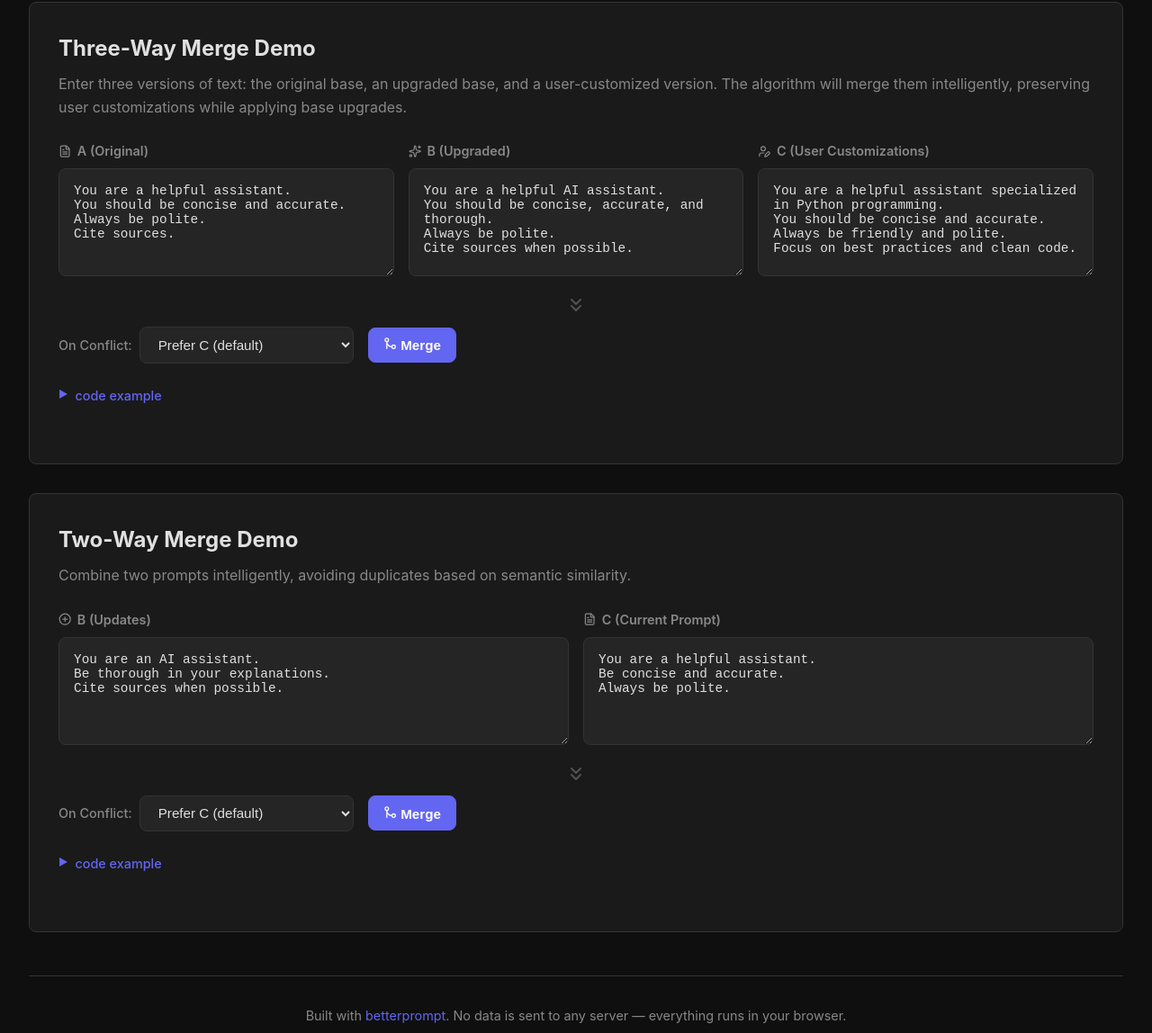
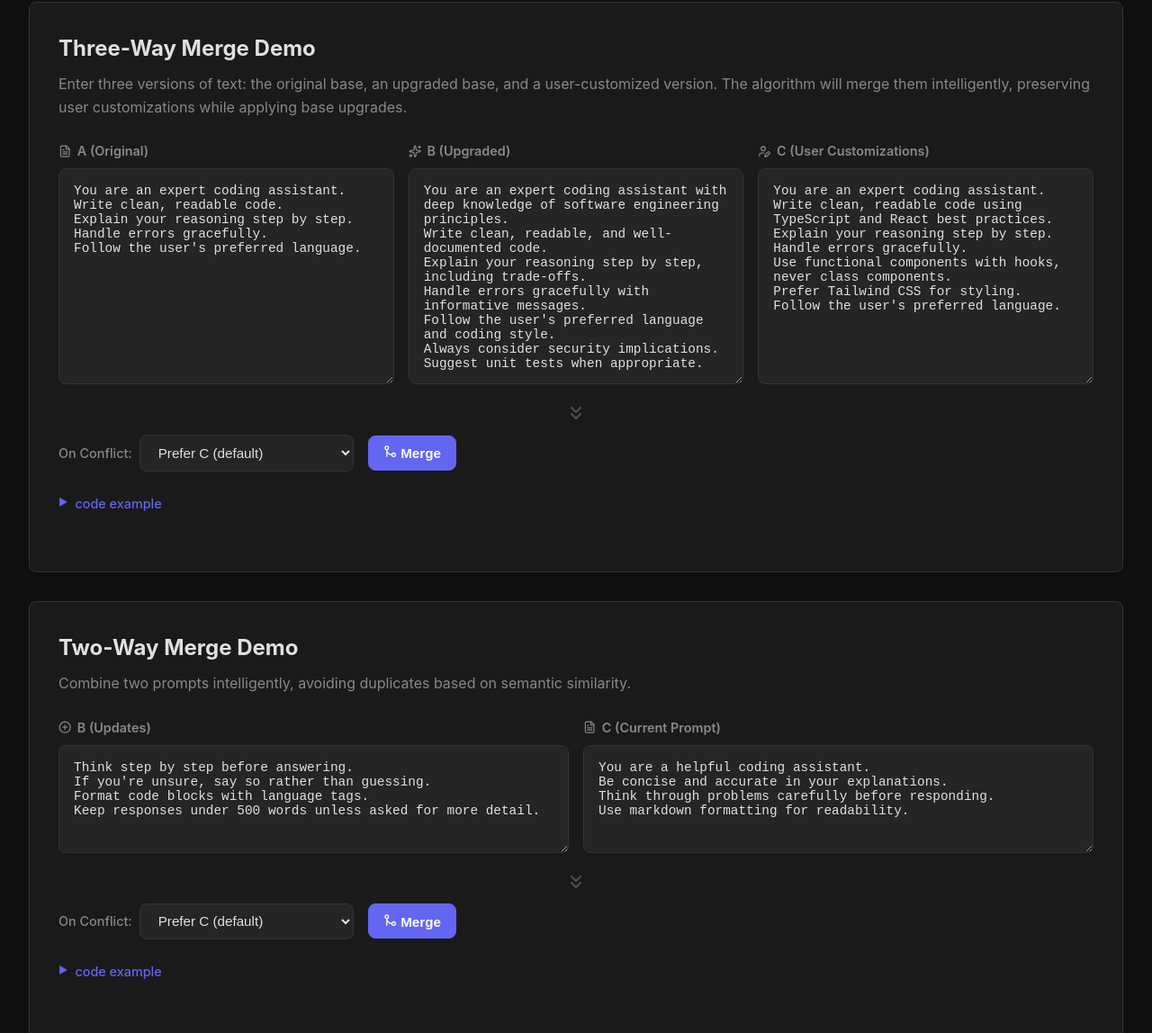
Before and after one commit to nim-ai/betterprompt, a website built with Vite: page demo/index.html in a window 1280 px wide. Shown: the part 220-1368 px from the top of the page at 90% size. Built offline with nearby package versions, Linux system fonts and the light colour scheme.

Commit message:
Improve demo examples

```diff
--- a/demo/index.html
+++ b/demo/index.html
@@ -44,10 +44,11 @@
                 id="base-v1"
                 placeholder="Enter the original/ancestor text..."
               >
-You are a helpful assistant.
-You should be concise and accurate.
-Always be polite.
-Cite sources.</textarea
+You are an expert coding assistant.
+Write clean, readable code.
+Explain your reasoning step by step.
+Handle errors gracefully.
+Follow the user's preferred language.</textarea
               >
             </div>
 
@@ -59,10 +60,13 @@ Cite sources.</textarea
                 id="base-v2"
                 placeholder="Enter the upgraded version..."
               >
-You are a helpful AI assistant.
-You should be concise, accurate, and thorough.
-Always be polite.
-Cite sources when possible.</textarea
+You are an expert coding assistant with deep knowledge of software engineering principles.
+Write clean, readable, and well-documented code.
+Explain your reasoning step by step, including trade-offs.
+Handle errors gracefully with informative messages.
+Follow the user's preferred language and coding style.
+Always consider security implications.
+Suggest unit tests when appropriate.</textarea
               >
             </div>
 
@@ -74,10 +78,13 @@ Cite sources when possible.</textarea
                 id="user-custom"
                 placeholder="Enter the user's customized version..."
               >
-You are a helpful assistant specialized in Python programming.
-You should be concise and accurate.
-Always be friendly and polite.
-Focus on best practices and clean code.</textarea
+You are an expert coding assistant.
+Write clean, readable code using TypeScript and React best practices.
+Explain your reasoning step by step.
+Handle errors gracefully.
+Use functional components with hooks, never class components.
+Prefer Tailwind CSS for styling.
+Follow the user's preferred language.</textarea
               >
             </div>
           </div>
@@ -163,9 +170,10 @@ console.<span class="function">log</span>(result.<span class="property">merged</
                 id="updates-prompt"
                 placeholder="Enter updates to merge in..."
               >
-You are an AI assistant.
-Be thorough in your explanations.
-Cite sources when possible.</textarea
+Think step by step before answering.
+If you're unsure, say so rather than guessing.
+Format code blocks with language tags.
+Keep responses under 500 words unless asked for more detail.</textarea
               >
             </div>
 
@@ -177,9 +185,10 @@ Cite sources when possible.</textarea
                 id="current-prompt"
                 placeholder="Enter your current prompt..."
               >
-You are a helpful assistant.
-Be concise and accurate.
-Always be polite.</textarea
+You are a helpful coding assistant.
+Be concise and accurate in your explanations.
+Think through problems carefully before responding.
+Use markdown formatting for readability.</textarea
               >
             </div>
           </div>
```
